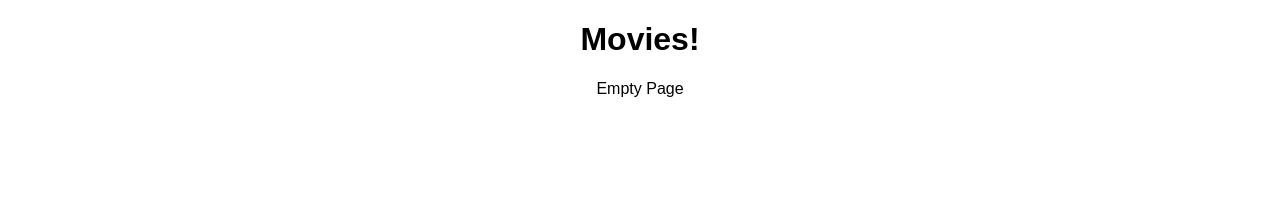
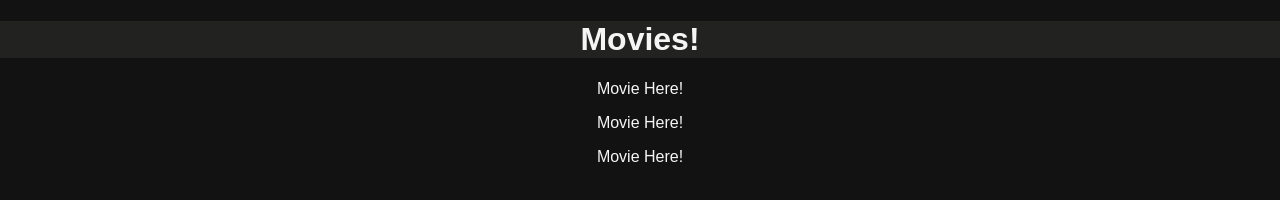
Before and after one commit to ThomasB-Shaw/movie-sagas, a React app: page / in a window 1280 px wide. Built offline with nearby package versions, Linux system fonts and the light colour scheme.

Commit message:
intial break of components, added Home Route, added Header component/styling

```diff
--- a/src/components/App/App.css
+++ b/src/components/App/App.css
@@ -22,3 +22,8 @@
   from { transform: rotate(0deg); }
   to { transform: rotate(360deg); }
 }
+
+body {
+  color: whitesmoke;
+  background-color: #121212;
+}
--- a/src/components/App/App.js
+++ b/src/components/App/App.js
@@ -1,17 +1,19 @@
 import React, { Component } from 'react';
 import {HashRouter as Router, Route} from 'react-router-dom';
 import './App.css';
+import Header from '../Header/Header.js'
+import Home from '../Home/Home.js'
 
 class App extends Component {
   // Renders the entire app on the DOM
   render() {
     return (
       <div className="App">
-        <h1>Movies!</h1>
+        <Header />
         <Router>
-          {/* ADD PAGES! */}
+          {/* Route Collection */}
+          <Route exact path='/' component={Home}/>
         </Router>
-        <p>Empty Page</p>
       </div>
     );
   }
--- /dev/null
+++ b/src/components/Header/Header.css
@@ -0,0 +1,3 @@
+.Header {
+    background-color: #222221;
+}
--- /dev/null
+++ b/src/components/Header/Header.js
@@ -0,0 +1,14 @@
+import React, { Component } from 'react';
+import './Header.css';
+
+class Header extends Component {
+  render() {
+    return (
+      <div className="Header">
+        <h1>Movies!</h1>
+      </div>
+    );
+  }
+}
+
+export default Header;
--- /dev/null
+++ b/src/components/Home/Home.js
@@ -0,0 +1,17 @@
+import React, { Component } from 'react';
+
+
+class Home extends Component {
+  // Renders the entire app on the DOM
+  render() {
+    return (
+      <div className="Home">
+        <p>Movie Here!</p>
+        <p>Movie Here!</p>
+        <p>Movie Here!</p>
+      </div>
+    );
+  }
+}
+
+export default Home;
```
